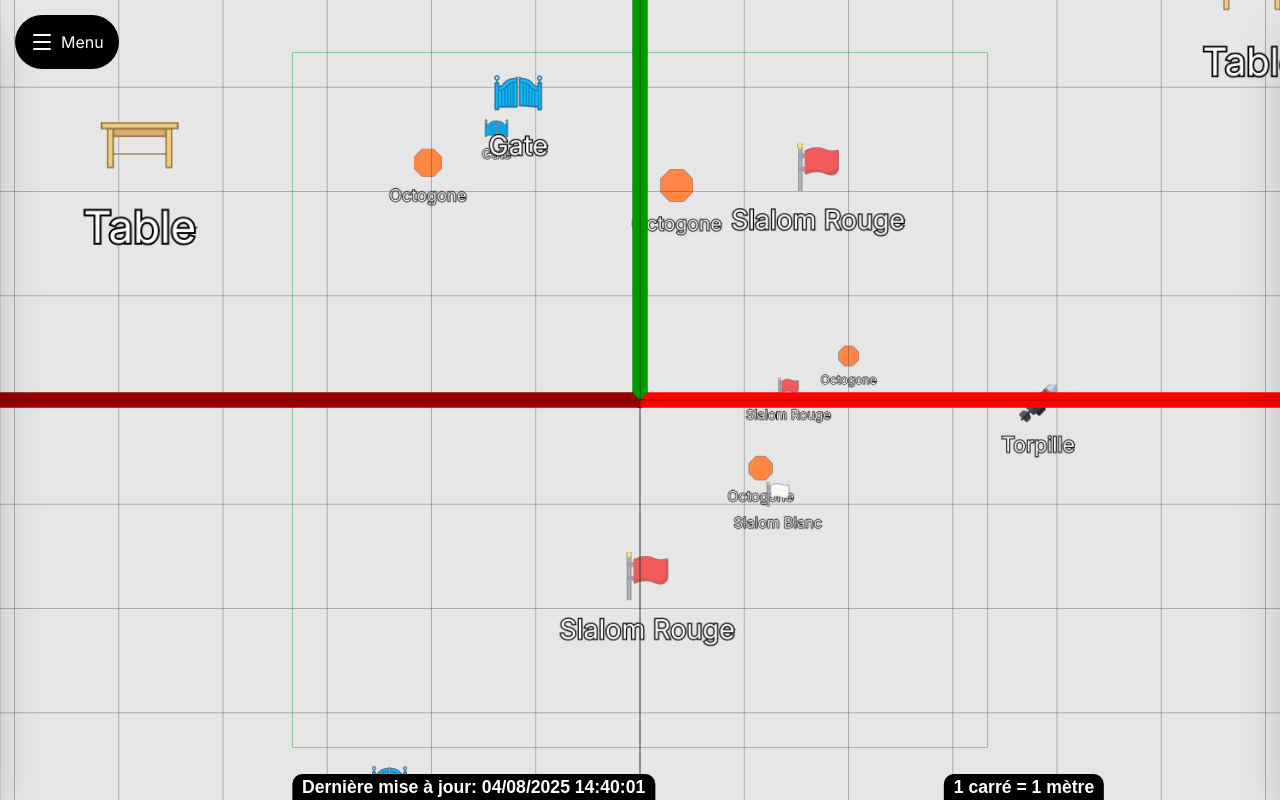
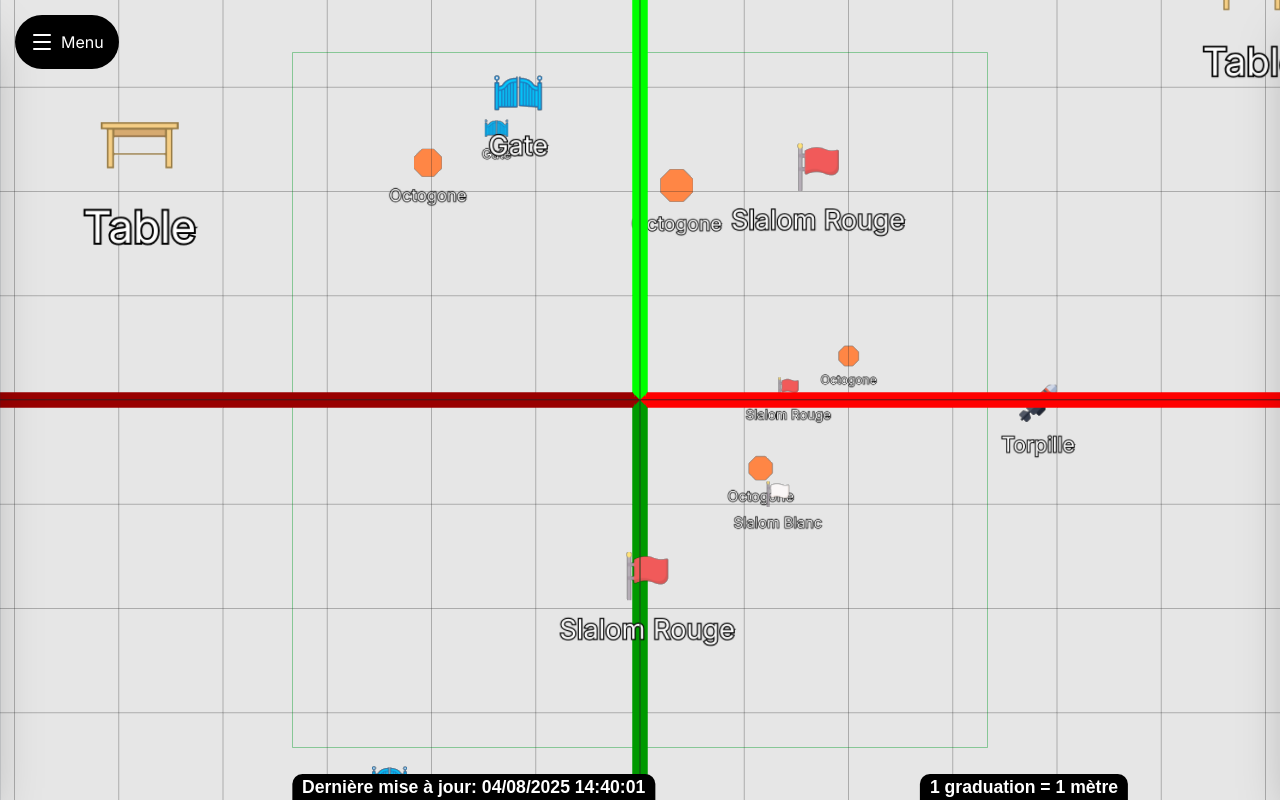
Before and after one commit to rxphyy/log410-prototype, a plain HTML site: page index.html in a window 1280 px wide. Drawn offline with nearby package versions, Linux system fonts and the light colour scheme; animation ran at ten frames a second.

Commit message:
Fix du label de la graduation et aussi fix de l'axe des -Y

```diff
--- a/index.html
+++ b/index.html
@@ -167,7 +167,7 @@
 
         <p id="datetime"
             style="position: absolute; left: 80%; transform: translateX(-50%); bottom: 0; width: fit-content; padding: 0px 10px 0px 10px; text-align: center; border-radius: 10px 10px 0px 0px; background-color: black; font-family: Arial, sans-serif; font-weight: 800; font-size: 1.1rem;">
-            1 carré = 1 mètre
+            1 graduation = 1 mètre
         </p>
 
 
--- a/main.js
+++ b/main.js
@@ -243,9 +243,18 @@ function createGroundPlane() {
     coneGeometry.translate(0, length - headLength / 2, 0);
     const coneMesh = new THREE.Mesh(coneGeometry, lineMaterial);
 
-        // Rotate to point in the correct direction
-        const axis = new THREE.Vector3().crossVectors(new THREE.Vector3(0, 1, 0), arrowDir);
-        const angle = Math.acos(new THREE.Vector3(0, 1, 0).dot(arrowDir));
+    // Fix: Add a check for the negative Y-axis to handle the rotation correctly
+    let axis = new THREE.Vector3().crossVectors(new THREE.Vector3(0, 1, 0), arrowDir);
+    let angle = Math.acos(new THREE.Vector3(0, 1, 0).dot(arrowDir));
+
+    // If the axis of rotation is a zero vector (e.g., for negative Y),
+    // use an alternative axis and angle
+    if (axis.lengthSq() === 0 && arrowDir.y < 0) {
+        // The direction is (0, -1, 0), so we can rotate around the X-axis by PI
+        axis.set(1, 0, 0);
+        angle = Math.PI;
+    }
+
     lineMesh.quaternion.setFromAxisAngle(axis, angle);
     coneMesh.quaternion.setFromAxisAngle(axis, angle);
 
```
Lines whose indentation alone changed are shown as unchanged.
